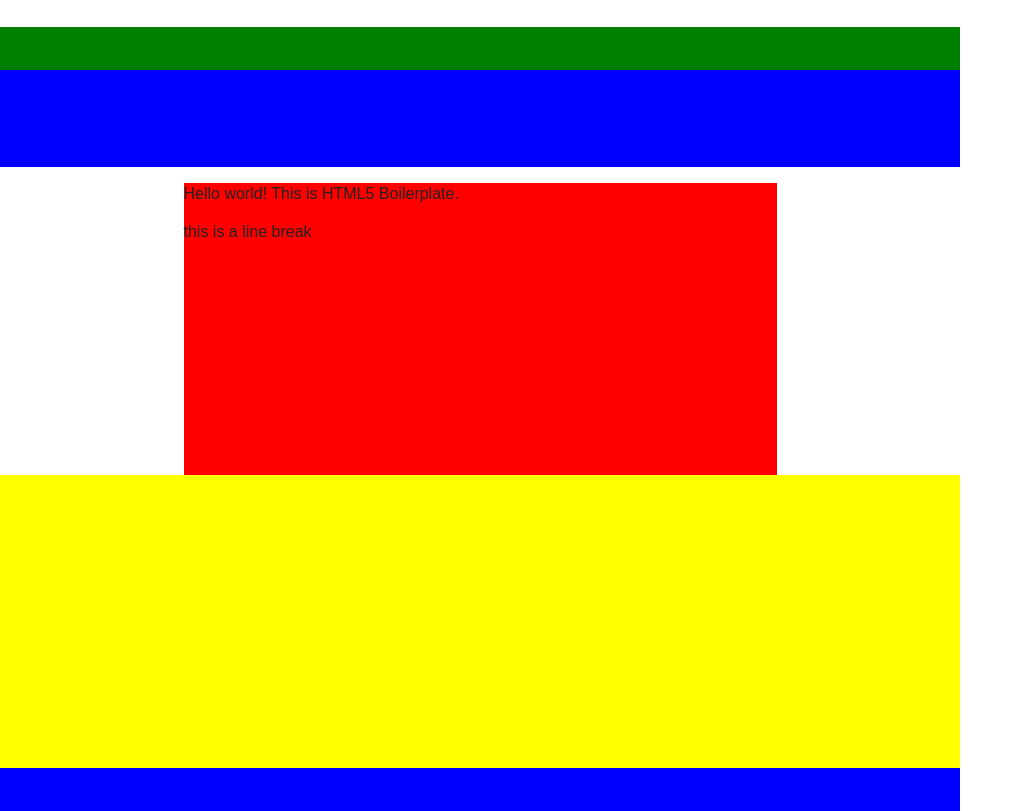
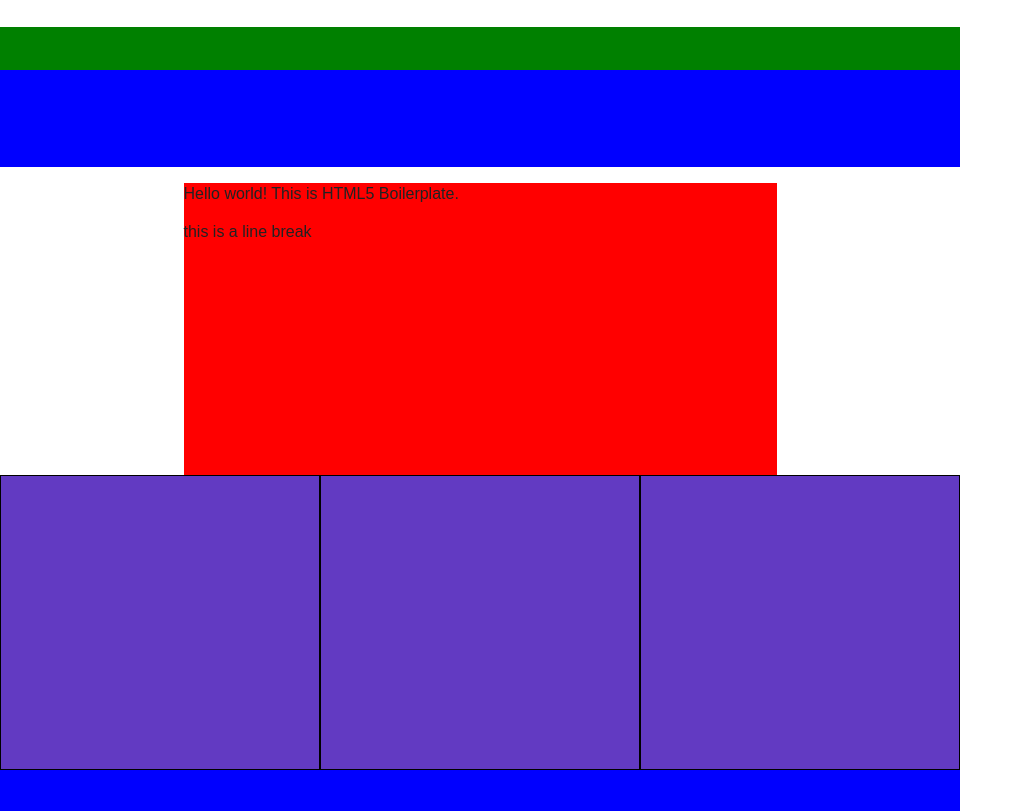
Before and after one commit to ankit1364/homepage, a plain HTML site: page src/index.html in a window 1280 px wide. Shown: the whole page, without its empty margins (0-1023 px from the left). Drawn offline with nearby package versions, Linux system fonts and the light colour scheme; files that its build step writes are made by us from their sources.

Commit message:
Final skeleton ready

```diff
--- a/src/css/main.css
+++ b/src/css/main.css
@@ -110,6 +110,13 @@ body{
 	background-color:yellow;
 }
 
+.box{
+	width:318px;
+	height:293px;
+	float:left;
+	background-color:#623AC2;
+	border:1px solid black;
+}
 footer{
 	height:43px;
 	width:960px;
```
